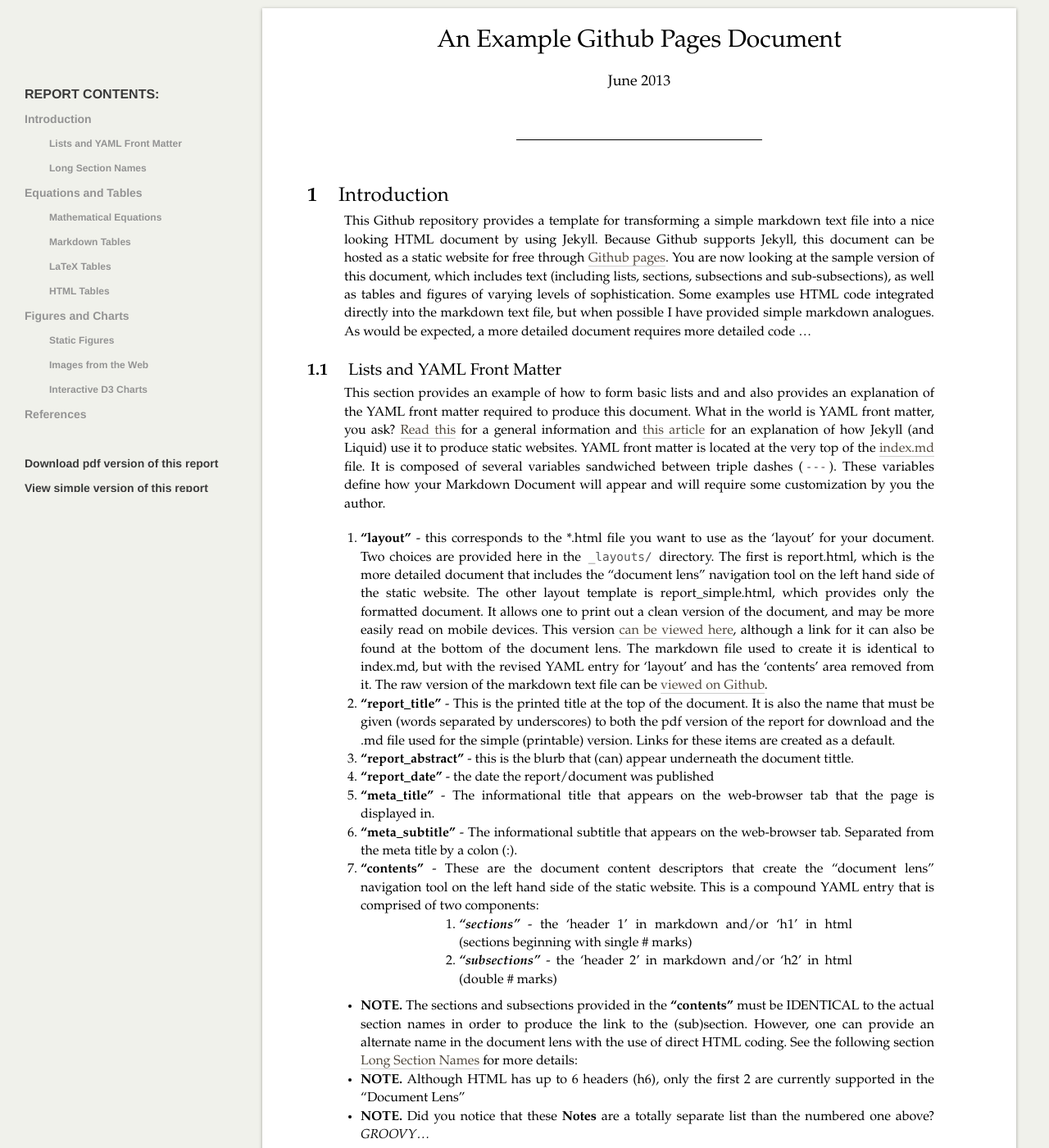
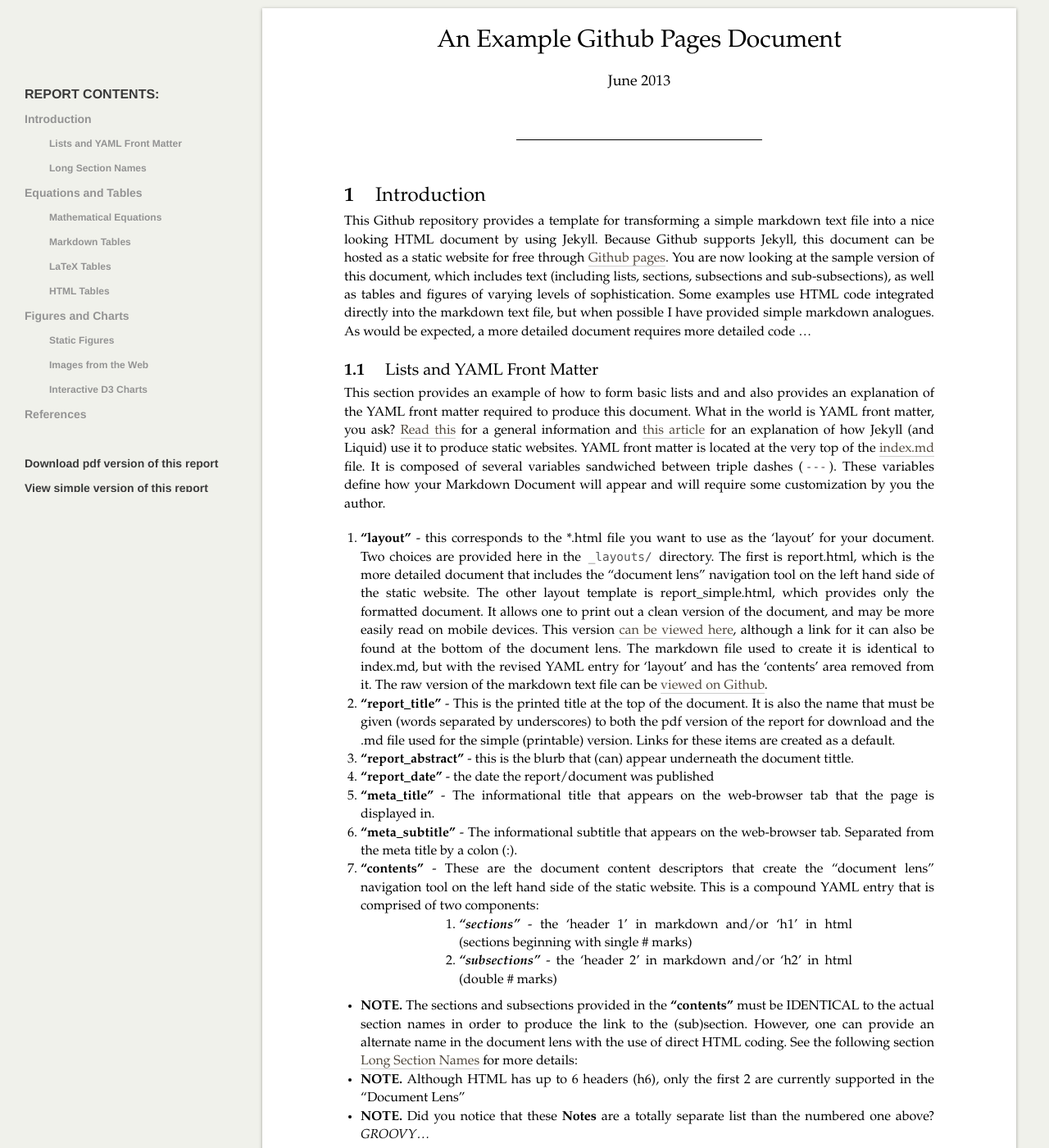
Before and after one commit to adamvi/Markdown_Document, a Jekyll site: the page built from index.md, in a window 1280 px wide and 1400 px high. Shown: the whole window at 82% size. Built offline with Jekyll 4.4.1, drawn with Linux system fonts in a browser that asks for light colours; formulas are drawn with MathJax 3.

Commit message:
Adjust header (left) margin to be same as body paragraphs/figs/tables.  Add possibility of indenting paragraphs.

```diff
--- a/css/document_print.css
+++ b/css/document_print.css
@@ -119,7 +119,7 @@
 #document h3,
 #document h4 {
   font-weight: normal;
-  margin: 0em 100px 0 55px;
+  margin: 0em 100px 0 100px;
   padding: 0;
   line-height: 1.6em;
 }
@@ -209,6 +209,16 @@ h5+p {
   padding-left: 35px ;
   text-indent: -35px ;
 }
+
+/*  Text indentation for paragraphs if desired
+h1+p,
+h2+p,
+h3+p,
+p+p {
+  text-indent: 5%;
+}
+*/
+
 .content-node.document .document-title {
   font-size: 30px;
   line-height: 40px;
```
